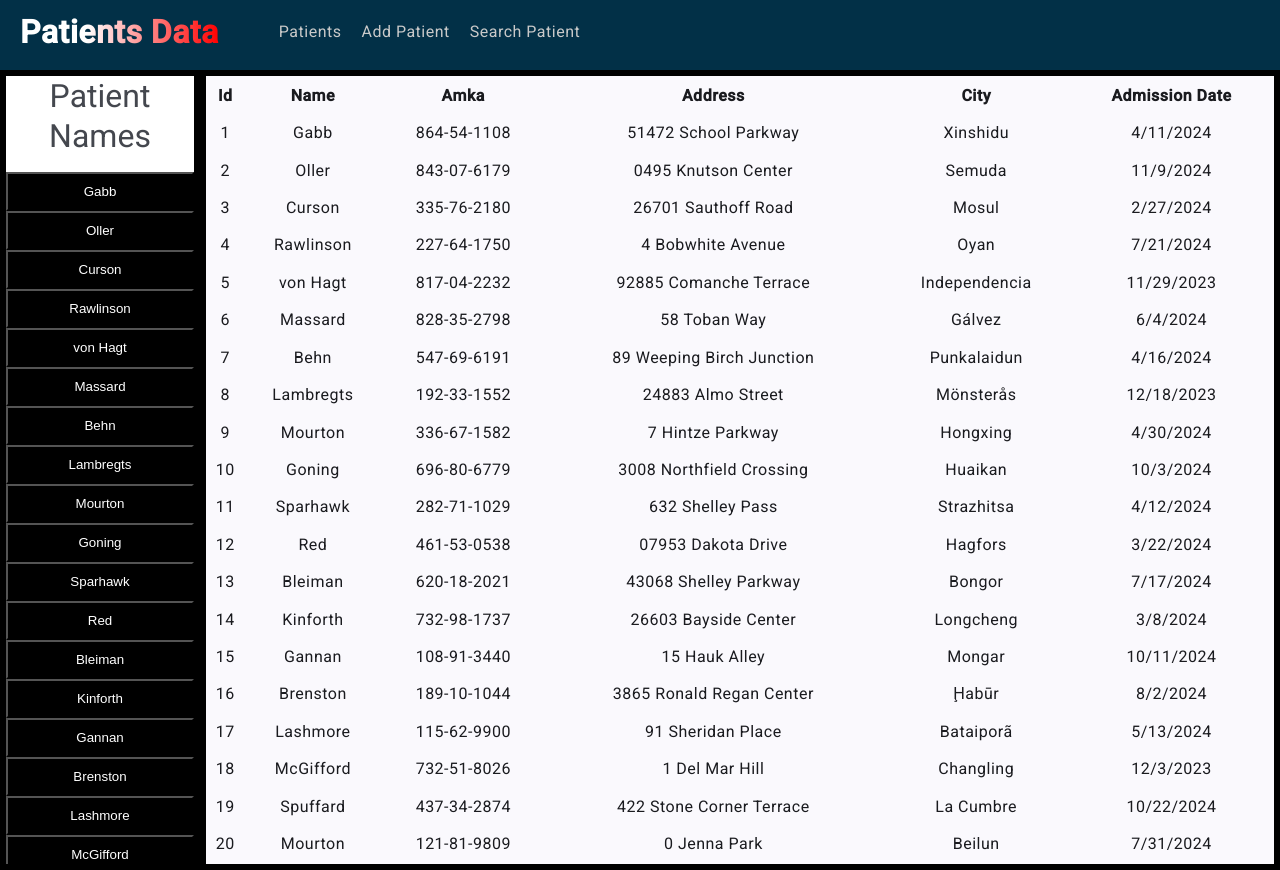
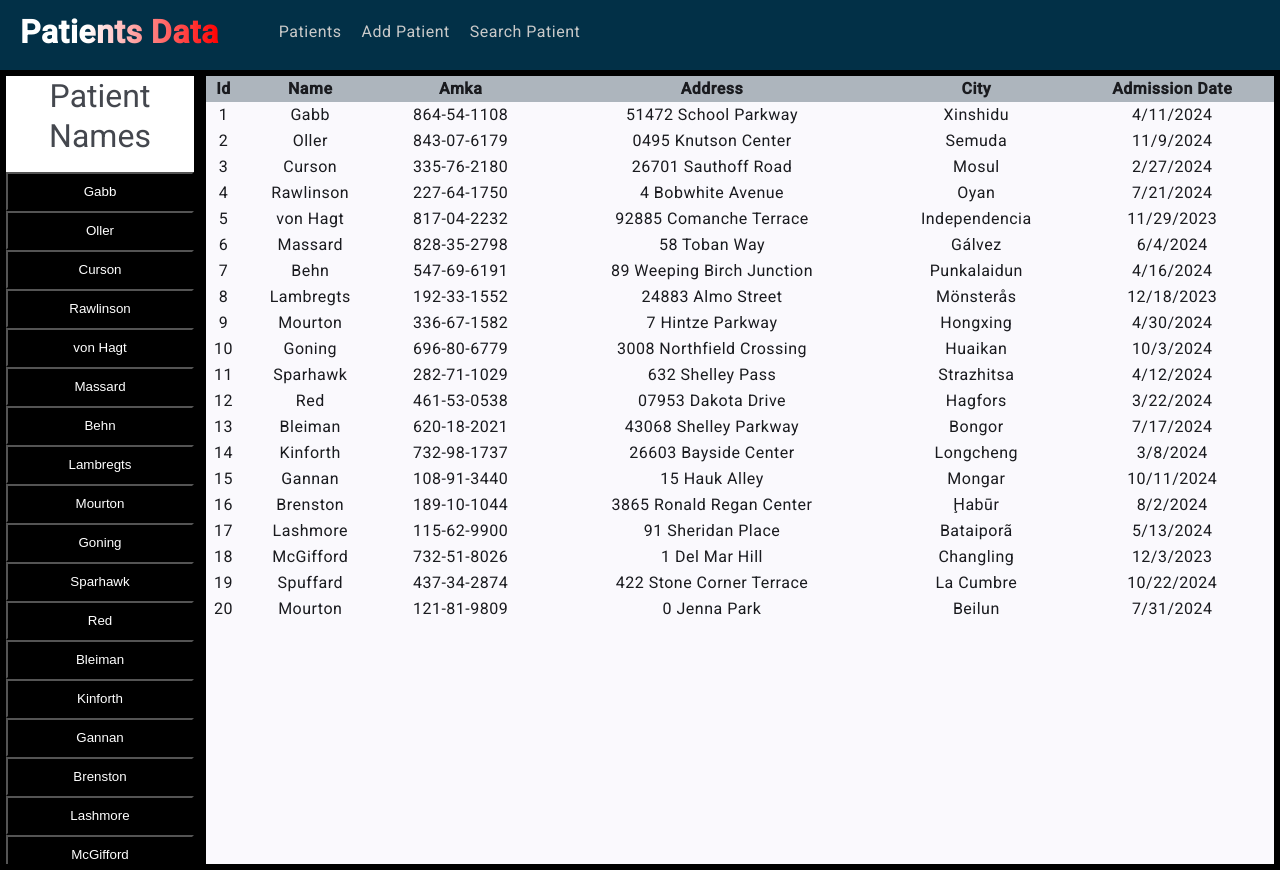
Before and after one commit to webspider02/angular_project_1, an Angular app: page /display-data in a window 1280 px wide. Built offline with nearby package versions, Linux system fonts and the light colour scheme.

Commit message:
th styles

```diff
--- a/src/app/display-data/display-data.component.scss
+++ b/src/app/display-data/display-data.component.scss
@@ -1,8 +1,12 @@
 table {
   width: 100%;
-  height: 100%;
+  border-collapse: collapse;
 
   tr {
+    th {
+      background-color: #adb5bd;
+    }
+
     td {
       text-align: center;
     }
--- a/src/app/search-patient/search-patient.component.scss
+++ b/src/app/search-patient/search-patient.component.scss
@@ -1,11 +1,15 @@
 table {
     width: 100%;
+    border-collapse: collapse;
 
     tr {
+      th {
+        background-color: #adb5bd;
+      }
+
       th, td {
         text-align: center;
         vertical-align: top;
-        border: 2px solid red;
       }
     }
   }
```
